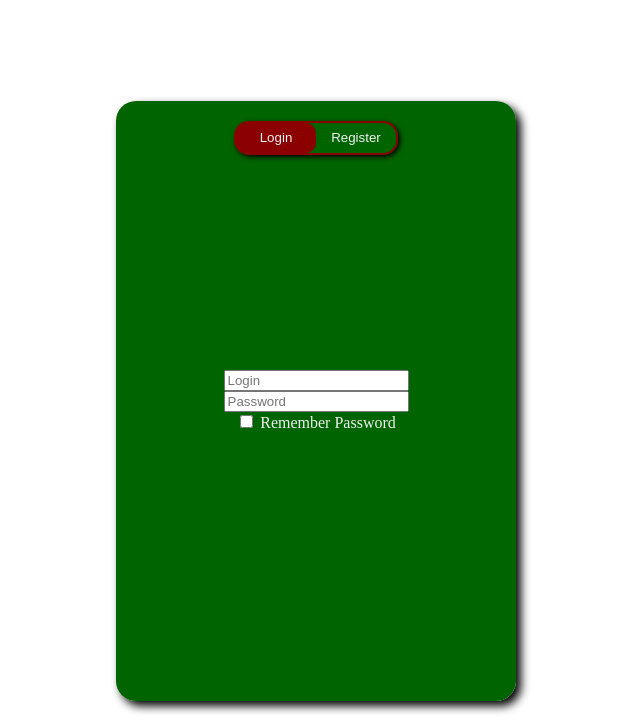
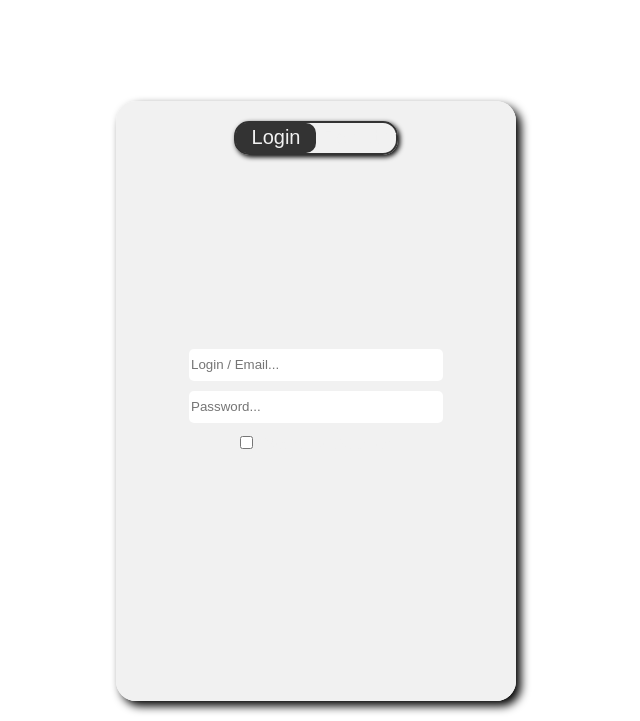
Before and after one commit to Dev-IV-Dnl/formulaire-login-register, a plain HTML site: page index.html in a window 1280 px wide. Shown: the part 79-800 px from the top of the page, without its empty margins (324-964 px from the left). Drawn offline with Linux system fonts and the light colour scheme.

Commit message:
maj form

```diff
--- a/css/style.css
+++ b/css/style.css
@@ -23,7 +23,6 @@ h1 {
     overflow: hidden;
     border-radius: 20px;
     background-color: transparent;
-    z-index: 20;
 }
 
 .divLR {
@@ -42,12 +41,12 @@ h1 {
 }
 
 .divLogIn {
-    background-color: darkgreen;
+    background-color: var(--col3);
     color: var(--col3);
 }
 
 .divRegister {
-    background-color: darkblue;
+    background-color: var(--col3);
     color: var(--col3);
 
 }
@@ -64,7 +63,7 @@ h1 {
     position: relative;
     width: 160px;
     height: 30px;
-    border: solid 2px var(--col1);
+    border: solid 2px var(--col2);
     box-shadow: 2px 2px 5px;
     border-radius: 15px;
 }
@@ -77,6 +76,9 @@ h1 {
     background-color: transparent;
     cursor: pointer;
     z-index: 5;
+    font-family: fantasy;
+    font-size: 20px;
+    transition: linear 0.2s;
 }
 .btnLogIn {
     left: 0;
@@ -88,8 +90,16 @@ h1 {
     position: absolute;
     width: 50%;
     height: 100%;
-    background-color: var(--col1);
+    background-color: var(--col2);
     /* opacity: 0.7; */
     border-radius: 10px;
     transition: linear 0.2s;
 }
+
+.monInput {
+    width: 250px;
+    height: 30px;
+    margin-bottom: 10px;
+    border: none;
+    border-radius: 5px;
+}
--- a/index.html
+++ b/index.html
@@ -22,19 +22,20 @@
         <div class="divLR">
             <div class="divLogIn">
                 <form class="logInForm">
-                    <input class="Lpseudo" type="text" placeholder="Login"><br>
-                    <input class="Lpass" type="password" placeholder="Password"><br>
-                    <input class="Lcheck" type="checkbox">
+                    <input class="monInput" type="text" placeholder="Login / Email..."><br>
+                    <input class="monInput" type="password" placeholder="Password..."><br>
+                    <input class="check" type="checkbox">
                     <label for="">Remember Password</label>
                 </form>
             </div>
             <div class="divRegister">
                 <form class="registerForm">
-                    <input class="Rpseudo" type="text" placeholder="Login"><br>
-                    <input class="Rpass" type="password" placeholder="Password"><br>
-                    <input class="RCpass" type="password" placeholder="Confirm password"><br>
-                    <input class="Rcheck" type="checkbox">
-                    <label for="">Remember Password</label>
+                    <input class="monInput" type="text" placeholder="Login..."><br>
+                    <input class="monInput" type="text" placeholder="Email..."><br>
+                    <input class="monInput" type="password" placeholder="Password..."><br>
+                    <input class="monInput" type="password" placeholder="Confirm password..."><br>
+                    <input class="check" type="checkbox">
+                    <label class="label" for="">Remember Password</label>
                 </form>
             </div>
         </div>
--- a/js/index.js
+++ b/js/index.js
@@ -11,6 +11,8 @@ btnRegister.addEventListener("click",()=>{
     console.log('Je clique sur le couton Register !');
     ovale.style.left = "50%";
     lr.style.marginLeft = "-100%";
+    btnLogin.style.color = "#333";
+    btnRegister.style.color = "#F1F1F1";
     // lr[i].style.transform = 'translate(0px, -'+(i*600)+'px)';
 })
 
@@ -18,5 +20,7 @@ btnLogin.addEventListener("click", () => {
     console.log('Je clique sur le couton Login !');
     ovale.style.left = "0px";
     lr.style.marginLeft = "0%";
+    btnRegister.style.color = "#333";
+    btnLogin.style.color = "#F1F1F1";
     // lr[i].style.transform = 'translate(0px, ' + (i * 600) + 'px)';
 })
```
